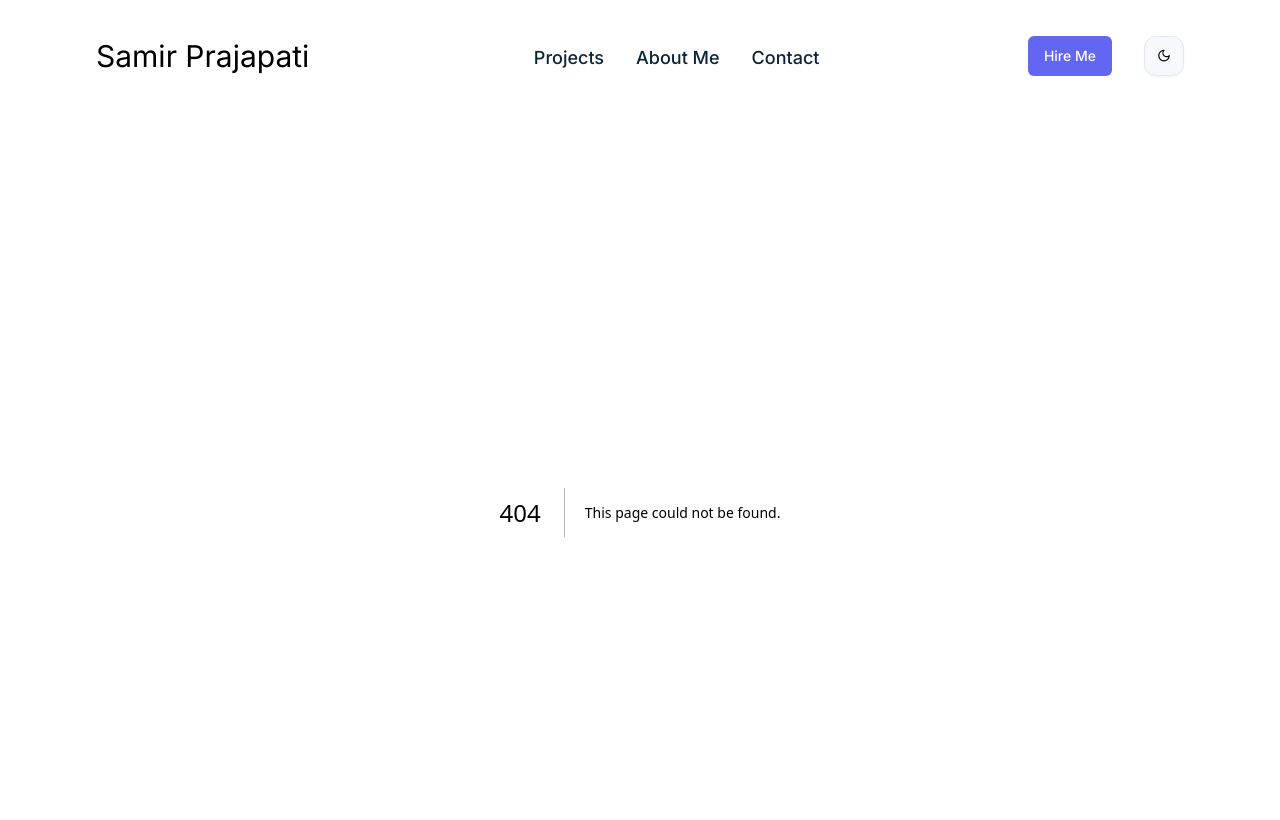
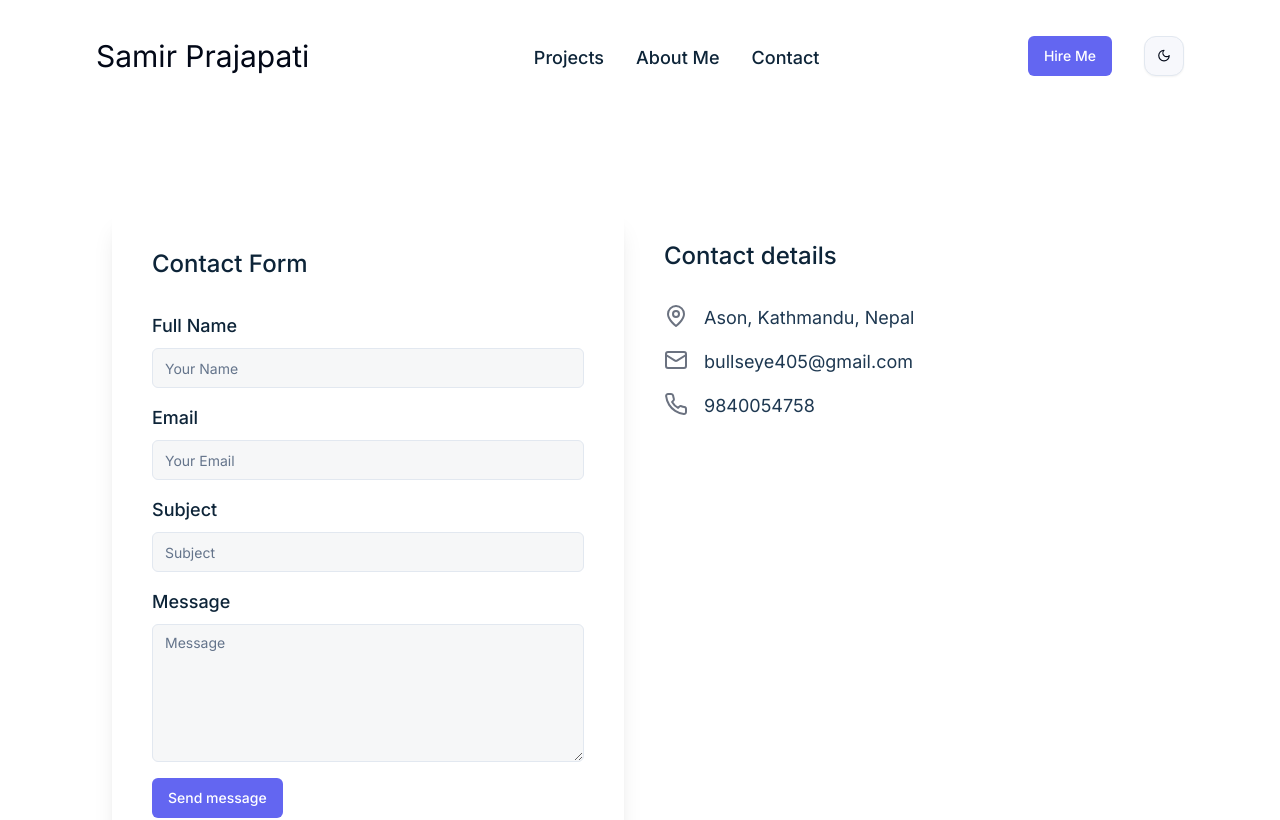
Before and after one commit to bullseye405/portfolio-nextjs, a Next.js app: page /contact in a window 1280 px wide. Before the commit this address had no page. Shown: the top 820 px of the page. Built offline with nearby package versions, Linux system fonts and the light colour scheme.

Commit message:
complete contact form

```diff
--- /dev/null
+++ b/app/contact/components/ContactDetails.tsx
@@ -0,0 +1,45 @@
+import { Mail, MapPin, Phone } from 'lucide-react';
+
+const contacts = [
+  {
+    id: 1,
+    name: 'Ason, Kathmandu, Nepal',
+    icon: <MapPin />,
+  },
+  {
+    id: 2,
+    name: 'bullseye405@gmail.com',
+    icon: <Mail />,
+  },
+  {
+    id: 3,
+    name: '9840054758',
+    icon: <Phone />,
+  },
+];
+
+const ContactDetails = () => {
+  return (
+    <div className="w-full lg:w-1/2">
+      <div className="text-left max-w-xl px-6">
+        <h2 className="font-medium text-2xl text-primary-dark dark:text-primary-light mt-12 mb-8">
+          Contact details
+        </h2>
+        <ul>
+          {contacts.map((contact) => (
+            <li key={contact.id} className="flex">
+              <i className="text-2xl text-gray-500 dark:text-gray-400 mr-4">
+                {contact.icon}
+              </i>
+              <span className="text-lg mb-4 text-ternary-dark dark:text-ternary-light">
+                {contact.name}
+              </span>
+            </li>
+          ))}
+        </ul>
+      </div>
+    </div>
+  );
+};
+
+export default ContactDetails;
--- /dev/null
+++ b/app/contact/components/ContactForm.tsx
@@ -0,0 +1,150 @@
+'use client';
+
+import { zodResolver } from '@hookform/resolvers/zod';
+import { useForm } from 'react-hook-form';
+import * as z from 'zod';
+
+import {
+  Form,
+  FormControl,
+  FormField,
+  FormItem,
+  FormLabel,
+  FormMessage,
+} from '@/components/ui/form';
+import { Input } from '@/components/ui/input';
+import { Textarea } from '@/components/ui/textarea';
+import IndigoButton from '@/components/indigo-button';
+
+const formSchema = z.object({
+  name: z.string().min(2).max(50),
+  email: z.string().min(1, { message: 'Email is required' }).email({
+    message: 'Must be a valid email',
+  }),
+  subject: z.string(),
+  message: z.string().optional(),
+});
+
+const defaultValues = {
+  name: '',
+  email: '',
+  subject: '',
+  message: '',
+};
+
+const ContactForm = () => {
+  const form = useForm<z.infer<typeof formSchema>>({
+    resolver: zodResolver(formSchema),
+    defaultValues,
+  });
+
+  function onSubmit(data: z.infer<typeof formSchema>) {
+    console.log({ data });
+  }
+
+  return (
+    <div className="w-full lg:w-1/2">
+      <div className="leading-loose">
+        <Form {...form}>
+          <form
+            onSubmit={form.handleSubmit(onSubmit)}
+            className="
+            max-w-xl m-4 p-6 sm:p-10
+            bg-secondary-light dark:bg-secondary-dark
+            rounded-xl shadow-xl text-left
+            "
+          >
+            <p className="font-medium text-primary-dark dark:text-primary-light text-2xl mb-8">
+              Contact Form
+            </p>
+
+            <FormField
+              control={form.control}
+              name="name"
+              render={({ field }) => (
+                <FormItem className="mb-4">
+                  <FormLabel className="block text-lg text-primary-dark dark:text-primary-light mb-1">
+                    Full Name
+                  </FormLabel>
+                  <FormControl>
+                    <Input
+                      placeholder="Your Name"
+                      aria-label="Name"
+                      {...field}
+                    />
+                  </FormControl>
+
+                  <FormMessage />
+                </FormItem>
+              )}
+            />
+
+            <FormField
+              control={form.control}
+              name="email"
+              render={({ field }) => (
+                <FormItem className="mb-4">
+                  <FormLabel className="block text-lg text-primary-dark dark:text-primary-light mb-1">
+                    Email
+                  </FormLabel>
+                  <FormControl>
+                    <Input
+                      placeholder="Your Email"
+                      aria-label="Email"
+                      {...field}
+                    />
+                  </FormControl>
+
+                  <FormMessage />
+                </FormItem>
+              )}
+            />
+
+            <FormField
+              control={form.control}
+              name="subject"
+              render={({ field }) => (
+                <FormItem className="mb-4">
+                  <FormLabel className="block text-lg text-primary-dark dark:text-primary-light mb-1">
+                    Subject
+                  </FormLabel>
+                  <FormControl>
+                    <Input placeholder="Subject" {...field} />
+                  </FormControl>
+
+                  <FormMessage />
+                </FormItem>
+              )}
+            />
+
+            <FormField
+              control={form.control}
+              name="message"
+              render={({ field }) => (
+                <FormItem className="mb-4">
+                  <FormLabel className="block text-lg text-primary-dark dark:text-primary-light mb-1">
+                    Message
+                  </FormLabel>
+                  <FormControl>
+                    <Textarea
+                      placeholder="Message"
+                      {...field}
+                      cols={14}
+                      rows={6}
+                    />
+                  </FormControl>
+
+                  <FormMessage />
+                </FormItem>
+              )}
+            />
+
+            <IndigoButton className="font-medium">Send message</IndigoButton>
+          </form>
+        </Form>
+      </div>
+    </div>
+  );
+};
+
+export default ContactForm;
--- a/app/contact/index.tsx
+++ /dev/null
@@ -1,9 +0,0 @@
-import React from 'react'
-
-const Contact = () => {
-  return (
-    <div>Contact</div>
-  )
-}
-
-export default Contact
--- /dev/null
+++ b/app/contact/page.tsx
@@ -0,0 +1,14 @@
+import React from 'react';
+import ContactForm from './components/ContactForm';
+import ContactDetails from './components/ContactDetails';
+
+const Contact = () => {
+  return (
+    <div className="container mx-auto flex flex-col-reverse lg:flex-row py-5 lg:py-10 lg:mt-10">
+      <ContactForm />
+      <ContactDetails />
+    </div>
+  );
+};
+
+export default Contact;
--- a/components/indigo-button.tsx
+++ b/components/indigo-button.tsx
@@ -2,10 +2,16 @@ import { cn } from '@/lib/utils';
 import { Button, ButtonProps } from './ui/button';
 
 const IndigoButton = ({ className, ...rest }: ButtonProps) => {
-  const defaultClassName =
-    'text-white bg-indigo-500 hover:bg-indigo-600 rounded-md focus-ring-indigo-900 duration-500';
 
-  return <Button className={cn(defaultClassName, className)} {...rest} />;
+  return (
+    <Button
+      className={cn(
+        'text-white bg-indigo-500 hover:bg-indigo-600 rounded-md focus-ring-indigo-900 duration-500',
+        className
+      )}
+      {...rest}
+    />
+  );
 };
 
 export default IndigoButton;
--- a/components/ui/input.tsx
+++ b/components/ui/input.tsx
@@ -11,7 +11,7 @@ const Input = React.forwardRef<HTMLInputElement, InputProps>(
       <input
         type={type}
         className={cn(
-          "flex h-10 w-full rounded-md border border-input bg-background px-3 py-2 text-sm ring-offset-background file:border-0 file:bg-transparent file:text-sm file:font-medium placeholder:text-muted-foreground focus-visible:outline-none focus-visible:ring-2 focus-visible:ring-ring focus-visible:ring-offset-2 disabled:cursor-not-allowed disabled:opacity-50",
+          "flex h-10 w-full rounded-md border border-input bg-background px-3 py-2 text-sm ring-offset-background file:border-0 file:bg-transparent file:text-sm file:font-medium placeholder:text-muted-foreground focus-visible:outline-none focus-visible:ring-2 focus-visible:ring-ring focus-visible:ring-offset-2 disabled:cursor-not-allowed disabled:opacity-50 bg-ternary-light dark:bg-ternary-dark text-primary-dark dark:text-primary-light",
           className
         )}
         ref={ref}
--- a/components/ui/select.tsx
+++ b/components/ui/select.tsx
@@ -19,7 +19,7 @@ const SelectTrigger = React.forwardRef<
   <SelectPrimitive.Trigger
     ref={ref}
     className={cn(
-      "flex h-10 w-full items-center justify-between rounded-md border border-input bg-background px-3 py-2 text-sm ring-offset-background placeholder:text-muted-foreground focus:outline-none focus:ring-2 focus:ring-ring focus:ring-offset-2 disabled:cursor-not-allowed disabled:opacity-50 [&>span]:line-clamp-1",
+      "flex h-10 w-full items-center justify-between rounded-md border border-input bg-background px-3 py-2 text-sm ring-offset-background placeholder:text-muted-foreground focus:outline-none focus:ring-2 focus:ring-ring focus:ring-offset-2 disabled:cursor-not-allowed disabled:opacity-50 [&>span]:line-clamp-1 bg-ternary-light dark:bg-ternary-dark text-primary-dark dark:text-primary-light",
       className
     )}
     {...props}
@@ -75,7 +75,7 @@ const SelectContent = React.forwardRef<
     <SelectPrimitive.Content
       ref={ref}
       className={cn(
-        "relative z-50 max-h-96 min-w-[8rem] overflow-hidden rounded-md border bg-popover text-popover-foreground shadow-md data-[state=open]:animate-in data-[state=closed]:animate-out data-[state=closed]:fade-out-0 data-[state=open]:fade-in-0 data-[state=closed]:zoom-out-95 data-[state=open]:zoom-in-95 data-[side=bottom]:slide-in-from-top-2 data-[side=left]:slide-in-from-right-2 data-[side=right]:slide-in-from-left-2 data-[side=top]:slide-in-from-bottom-2",
+        "relative z-50 max-h-96 min-w-[8rem] overflow-hidden rounded-md border bg-popover text-popover-foreground shadow-md data-[state=open]:animate-in data-[state=closed]:animate-out data-[state=closed]:fade-out-0 data-[state=open]:fade-in-0 data-[state=closed]:zoom-out-95 data-[state=open]:zoom-in-95 data-[side=bottom]:slide-in-from-top-2 data-[side=left]:slide-in-from-right-2 data-[side=right]:slide-in-from-left-2 data-[side=top]:slide-in-from-bottom-2 bg-ternary-light dark:bg-ternary-dark text-primary-dark dark:text-primary-light",
         position === "popper" &&
           "data-[side=bottom]:translate-y-1 data-[side=left]:-translate-x-1 data-[side=right]:translate-x-1 data-[side=top]:-translate-y-1",
         className
--- a/components/ui/textarea.tsx
+++ b/components/ui/textarea.tsx
@@ -10,7 +10,7 @@ const Textarea = React.forwardRef<HTMLTextAreaElement, TextareaProps>(
     return (
       <textarea
         className={cn(
-          "flex min-h-[80px] w-full rounded-md border border-input bg-background px-3 py-2 text-sm ring-offset-background placeholder:text-muted-foreground focus-visible:outline-none focus-visible:ring-2 focus-visible:ring-ring focus-visible:ring-offset-2 disabled:cursor-not-allowed disabled:opacity-50",
+          "flex min-h-[80px] w-full rounded-md border border-input bg-background px-3 py-2 text-sm ring-offset-background placeholder:text-muted-foreground focus-visible:outline-none focus-visible:ring-2 focus-visible:ring-ring focus-visible:ring-offset-2 disabled:cursor-not-allowed disabled:opacity-50 bg-ternary-light dark:bg-ternary-dark text-primary-dark dark:text-primary-light",
           className
         )}
         ref={ref}
```
Also changed, not shown: components/hire-me-modal.tsx (+2 -6 lines).
